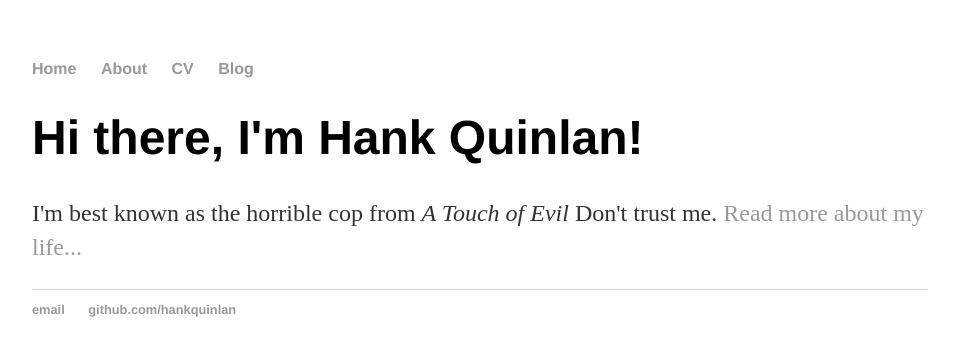
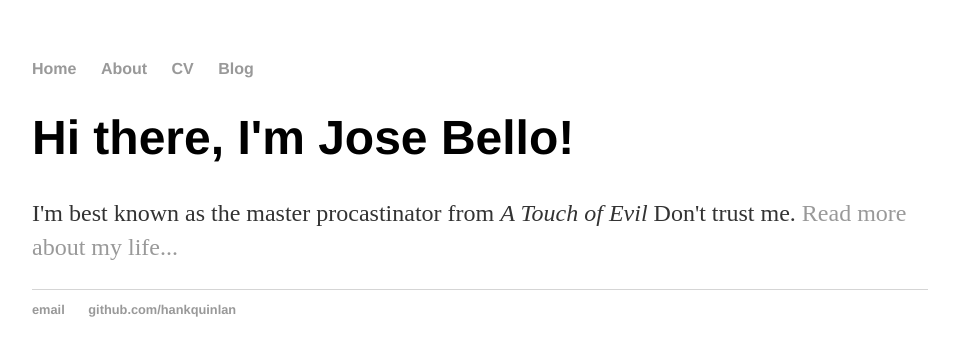
Before and after one commit to jbellor/jbellor, a Jekyll site: the page built from index.html, in a window 1280 px wide. Shown: the top 356 px of the page, without its empty margins (160-1115 px from the left). Built offline with Jekyll 4.4.1, drawn with Linux system fonts in a browser that asks for light colours.

Commit message:
Update index.html

```diff
--- a/index.html
+++ b/index.html
@@ -1,8 +1,8 @@
 ---
 layout: default
-title: Hank Quinlan, Horrible Cop
+title: Jose Bello, Procastination Guru
 ---
 <div class="blurb">
-	<h1>Hi there, I'm Hank Quinlan!</h1>
-	<p>I'm best known as the horrible cop from <em>A Touch of Evil</em> Don't trust me. <a href="/about">Read more about my life...</a></p>
+	<h1>Hi there, I'm Jose Bello!</h1>
+	<p>I'm best known as the master procastinator from <em>A Touch of Evil</em> Don't trust me. <a href="/about">Read more about my life...</a></p>
 </div><!-- /.blurb -->
```
